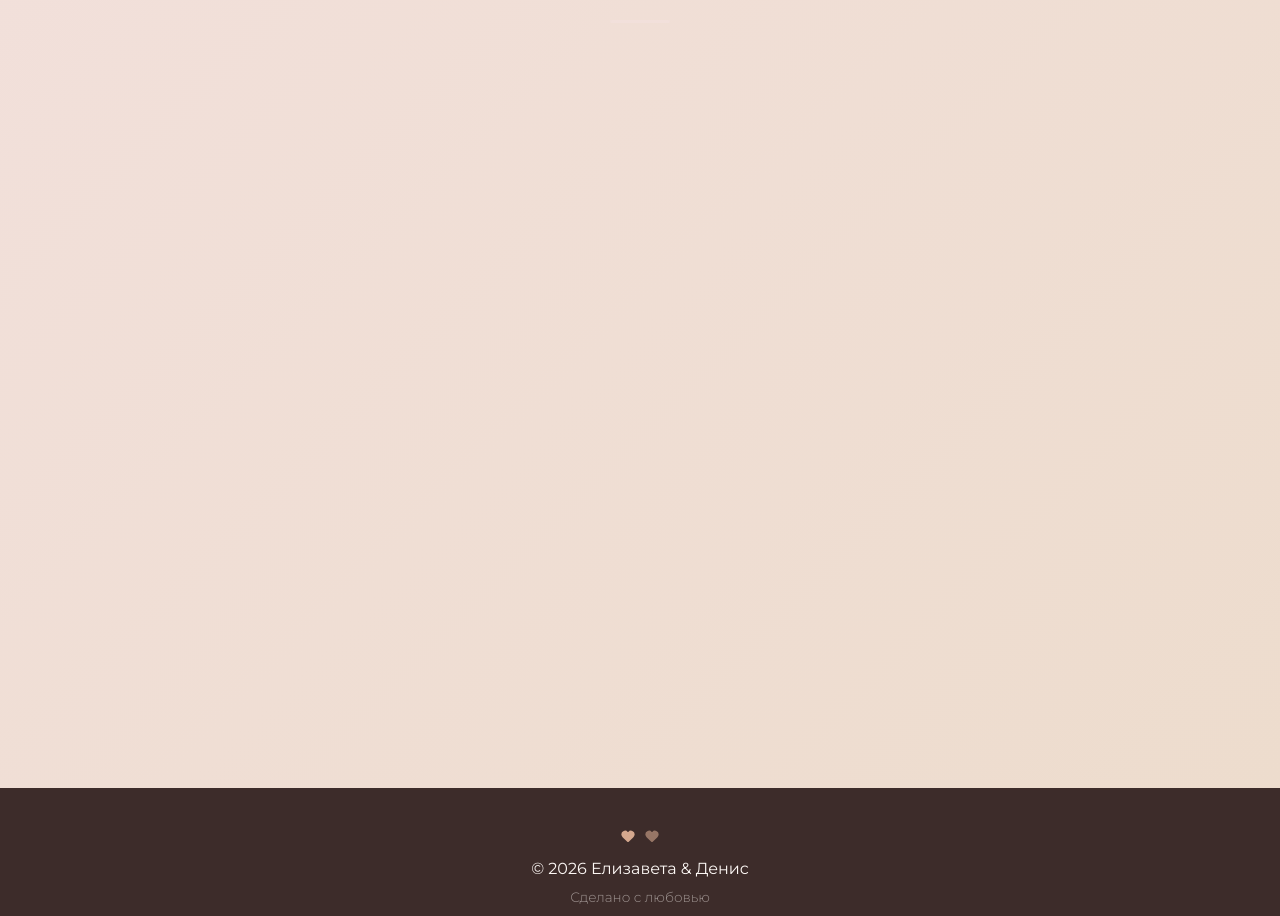
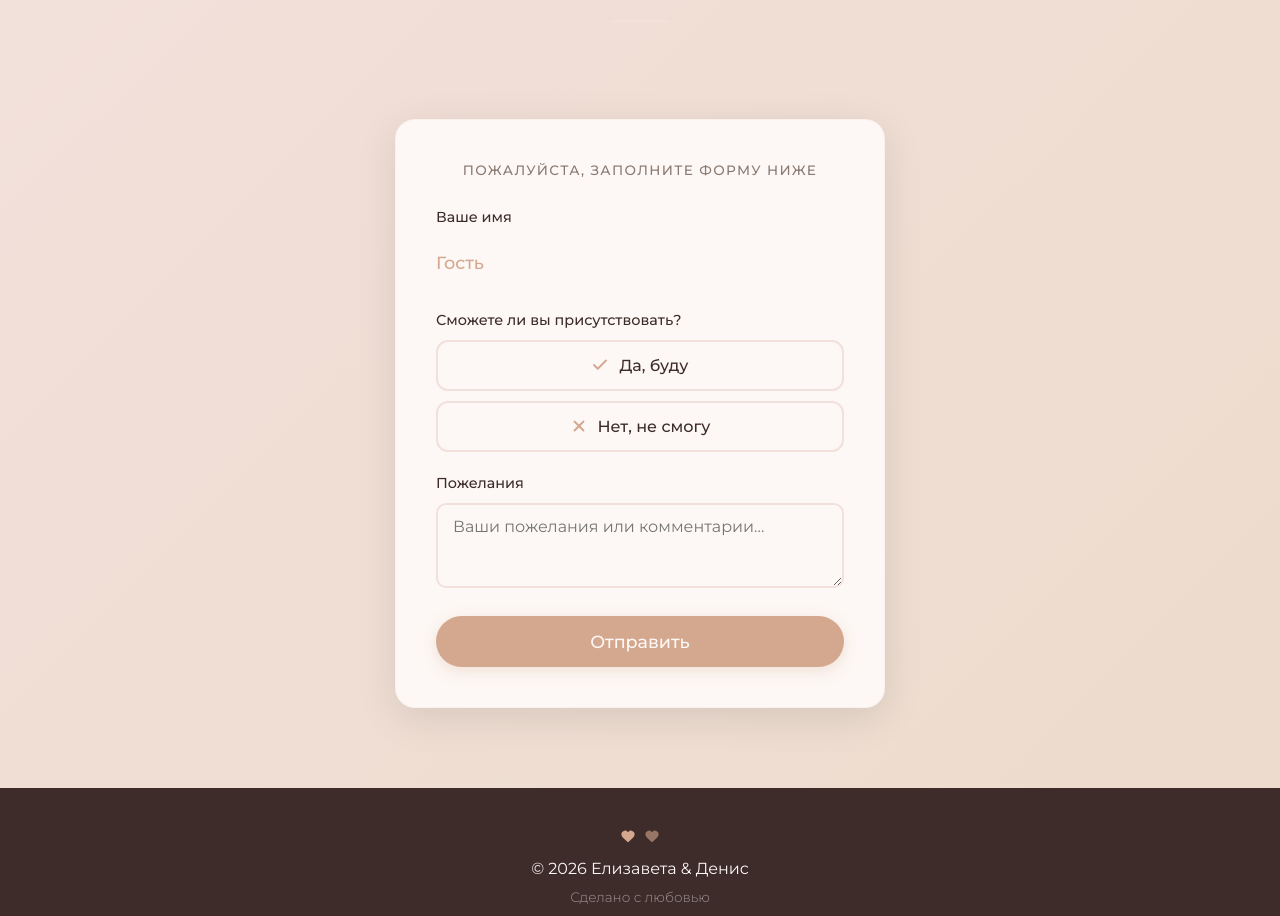
Before and after one commit to 5h4r3r/invitation, a Vue app: page / in a window 1280 px wide. Shown: the part 6993-7909 px from the top of the page. Built offline with nearby package versions, Linux system fonts and the light colour scheme; a web font is replaced by a local one.

Commit message:
fix rsvp form fade-in causing invisible form after loading

```diff
--- a/src/components/RsvpForm.vue
+++ b/src/components/RsvpForm.vue
@@ -5,18 +5,18 @@
         <h2 class="section-title">Подтверждение присутствия</h2>
       </div>
 
-      <div v-if="loading" class="rsvp-card fade-in" ref="loadingRef">
+      <div v-if="loading" class="rsvp-card" ref="loadingRef">
         <div class="spinner"></div>
         <p class="rsvp-loading-text">Загрузка...</p>
       </div>
 
-      <div v-else-if="confirmed" class="rsvp-card confirmed-card fade-in" ref="confirmedRef">
+      <div v-else-if="confirmed" class="rsvp-card confirmed-card" ref="confirmedRef">
         <div class="confirmed-icon">&#10003;</div>
         <p class="confirmed-title">Вы подтвердили приглашение!</p>
         <p class="confirmed-sub">Ждём вас 12 сентября 2026</p>
       </div>
 
-      <form v-else class="rsvp-card rsvp-form fade-in" ref="formRef" @submit.prevent="handleSubmit">
+      <form v-else class="rsvp-card rsvp-form" ref="formRef" @submit.prevent="handleSubmit">
         <div class="rsvp-form-intro">
           <p>Пожалуйста, заполните форму ниже</p>
         </div>
```
